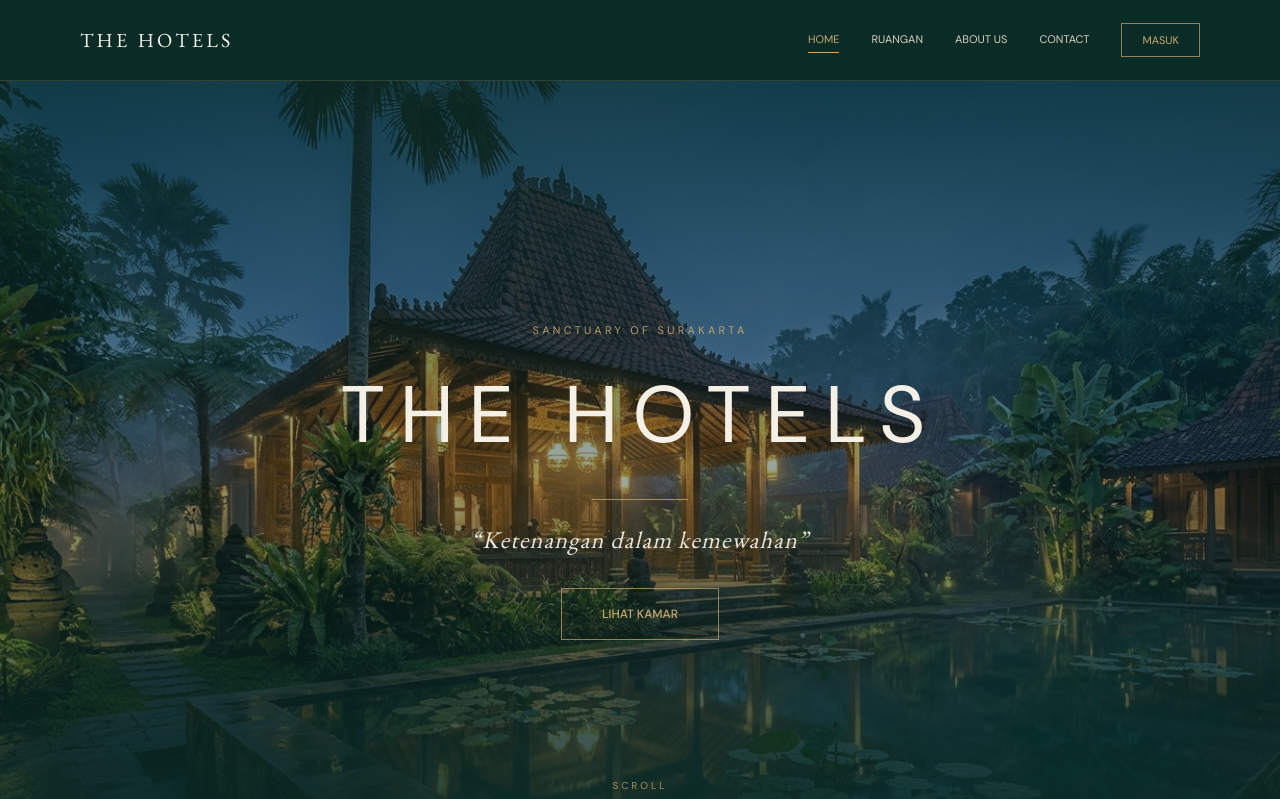
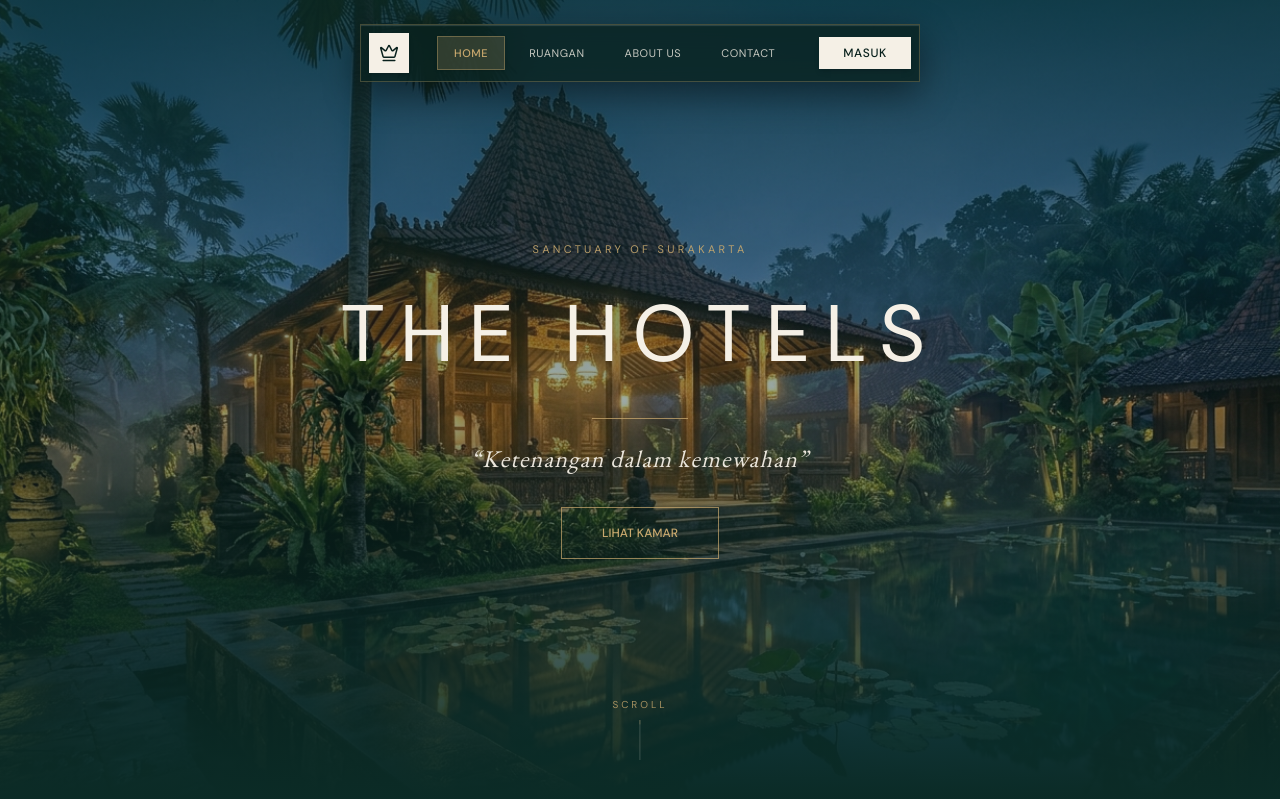
Before and after one commit to Aziz140609/The-Hotels, a Next.js app: page / in a window 1280 px wide. Shown: the top 799 px of the page. Built offline with nearby package versions, Linux system fonts and the light colour scheme; no server answers; the database is empty.

Commit message:
update : redesign navbar to floating glassmorphism pill style

```diff
--- a/src/components/layout/account-menu.tsx
+++ b/src/components/layout/account-menu.tsx
@@ -33,28 +33,29 @@ export function AccountMenu({ nama, isAdmin }: AccountMenuProps) {
       <button
         type="button"
         onClick={() => setOpen((v) => !v)}
-        className="flex items-center gap-1.5 border border-gold/70 px-4 py-2 text-[11px] uppercase tracking-label text-gold hover:bg-gold hover:text-emerald-900"
+        className="flex items-center gap-2 rounded-full bg-ivory px-4 py-2 text-xs font-medium text-emerald-950 shadow-md transition-all duration-300 hover:bg-gold hover:scale-102"
       >
-        {nama}
-        <ChevronDown className="h-3.5 w-3.5" strokeWidth={1.5} />
+        <User className="h-3.5 w-3.5 text-emerald-900" strokeWidth={2} />
+        <span>{nama}</span>
+        <ChevronDown className="h-3.5 w-3.5 text-emerald-900" strokeWidth={2} />
       </button>
       {open && (
-        <div className="absolute right-0 z-50 mt-2 w-52 border border-gold/30 bg-emerald-900 py-2 shadow-xl">
+        <div className="absolute right-0 z-50 mt-3 w-56 rounded-2xl border border-gold/30 bg-emerald-950/95 py-2.5 shadow-2xl backdrop-blur-xl">
           {items.map(({ href, label, icon: Icon }) => (
             <Link
               key={href}
               href={href}
               onClick={() => setOpen(false)}
-              className="flex items-center gap-3 px-4 py-2.5 text-[12px] text-ivory hover:bg-emerald-800"
+              className="flex items-center gap-3 px-4 py-2.5 text-[12px] text-ivory/90 transition-colors hover:bg-emerald-900/60 hover:text-gold"
             >
               <Icon className="h-4 w-4 text-gold" strokeWidth={1.5} />
               {label}
             </Link>
           ))}
-          <form action={signOut} className="border-t border-gold/20">
+          <form action={signOut} className="mt-1 border-t border-gold/20 pt-1">
             <button
               type="submit"
-              className="flex w-full items-center gap-3 px-4 py-2.5 text-[12px] text-danger hover:bg-emerald-800"
+              className="flex w-full items-center gap-3 px-4 py-2.5 text-[12px] text-danger transition-colors hover:bg-emerald-900/60"
             >
               <LogOut className="h-4 w-4" strokeWidth={1.5} />
               Keluar
--- a/src/components/layout/public-navbar.tsx
+++ b/src/components/layout/public-navbar.tsx
@@ -1,7 +1,7 @@
 'use client';
 
 import Link from 'next/link';
-import { Menu } from 'lucide-react';
+import { Menu, Crown } from 'lucide-react';
 import { usePathname } from 'next/navigation';
 import { AccountMenu } from './account-menu';
 
@@ -24,29 +24,62 @@ interface PublicNavbarProps {
 
 export function PublicNavbar({ onMenuOpen, user }: PublicNavbarProps) {
   const pathname = usePathname();
+
   return (
-    <header className="sticky top-0 z-40 border-b border-gold/20 bg-emerald-900">
-      <nav className="mx-auto flex h-20 max-w-7xl items-center justify-between px-6 lg:px-20">
-        <Link href="/" className="font-serif text-xl tracking-[0.16em] text-ivory">THE HOTELS</Link>
-        <div className="hidden items-center gap-8 md:flex">
-          {links.map(([label, href]) => (
+    <header className="fixed top-4 md:top-6 inset-x-0 z-50 flex justify-center px-4 pointer-events-none">
+      <nav className="pointer-events-auto flex items-center justify-between gap-2 sm:gap-4 md:gap-6 rounded-full border border-gold/30 bg-emerald-950/75 p-1.5 md:p-2 shadow-[0_12px_36px_rgba(0,0,0,0.45),inset_0_1px_1px_rgba(255,255,255,0.15)] backdrop-blur-xl transition-all duration-300">
+        {/* Left Circular Emblem Logo */}
+        <Link
+          href="/"
+          className="group flex h-9 w-9 md:h-10 md:w-10 shrink-0 items-center justify-center rounded-full bg-ivory text-emerald-950 shadow-md transition-all duration-300 hover:scale-105 hover:bg-gold"
+          title="The Hotels"
+        >
+          <Crown className="h-4 w-4 md:h-5 md:w-5 text-emerald-950 transition-transform duration-300 group-hover:rotate-6" strokeWidth={1.75} />
+        </Link>
+
+        {/* Center Links (Desktop) */}
+        <div className="hidden md:flex items-center gap-1 lg:gap-2 px-1">
+          {links.map(([label, href]) => {
+            const isActive = href === '/' ? pathname === '/' : pathname === href;
+            return (
               <Link
                 key={href}
                 href={href}
-              className={`border-b py-1 text-[11px] uppercase tracking-label transition-colors ${pathname === href ? 'border-gold text-gold' : 'border-transparent text-muted-ivory hover:text-gold'}`}
+                className={`px-4 py-2 rounded-full text-[11px] uppercase tracking-wider transition-all duration-200 ${
+                  isActive
+                    ? 'bg-gold/20 text-gold border border-gold/40 shadow-sm font-medium'
+                    : 'text-ivory/80 hover:text-gold hover:bg-white/5'
+                }`}
               >
                 {label}
               </Link>
-          ))}
+            );
+          })}
+        </div>
+
+        {/* Right Action: User Menu / Login Pill */}
+        <div className="flex items-center gap-2">
           {user ? (
             <AccountMenu nama={user.nama} isAdmin={user.isAdmin} />
           ) : (
-            <Link href="/login" className="border border-gold/70 px-5 py-2 text-[11px] uppercase tracking-label text-gold hover:bg-gold hover:text-emerald-900">Masuk</Link>
+            <Link
+              href="/login"
+              className="rounded-full bg-ivory hover:bg-gold text-emerald-950 font-medium px-5 md:px-6 py-2 text-xs uppercase tracking-wider shadow-md transition-all duration-300 hover:scale-105"
+            >
+              Masuk
+            </Link>
           )}
+
+          {/* Mobile Menu Hamburger */}
+          <button
+            type="button"
+            aria-label="Buka menu"
+            className="flex h-9 w-9 items-center justify-center rounded-full bg-white/10 text-gold hover:bg-white/20 transition-colors md:hidden"
+            onClick={onMenuOpen}
+          >
+            <Menu className="h-4 w-4" strokeWidth={1.5} />
+          </button>
         </div>
-        <button type="button" aria-label="Buka menu" className="text-gold md:hidden" onClick={onMenuOpen}>
-          <Menu strokeWidth={1.25} />
-        </button>
       </nav>
     </header>
   );
--- a/src/components/layout/public-shell.tsx
+++ b/src/components/layout/public-shell.tsx
@@ -1,18 +1,21 @@
 'use client';
 
 import { useState, type ReactNode } from 'react';
+import { usePathname } from 'next/navigation';
 import { MobileDrawer } from './mobile-drawer';
 import { PublicFooter } from './public-footer';
 import { PublicNavbar, type NavUser } from './public-navbar';
 
 export function PublicShell({ children, user }: { children: ReactNode; user?: NavUser | null }) {
   const [menuOpen, setMenuOpen] = useState(false);
+  const pathname = usePathname();
+  const isHome = pathname === '/';
 
   return (
     <div className="flex min-h-screen flex-col bg-emerald-900">
       <PublicNavbar onMenuOpen={() => setMenuOpen(true)} user={user} />
       <MobileDrawer open={menuOpen} onClose={() => setMenuOpen(false)} user={user} />
-      <main className="flex-1">{children}</main>
+      <main className={`flex-1 ${isHome ? '' : 'pt-24 md:pt-28'}`}>{children}</main>
       <PublicFooter />
     </div>
   );
```
Lines whose indentation alone changed are shown as unchanged.
